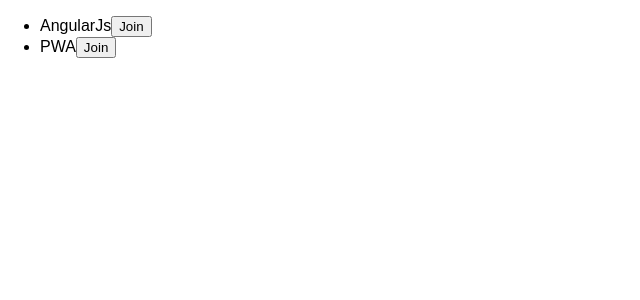
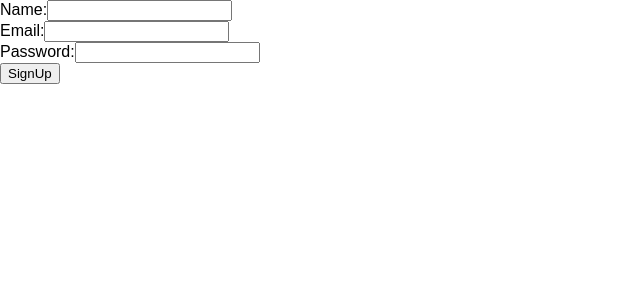
Before and after one commit to MAfzalKhan1997/React_Quiz_app, a React (Create React App) app: page / in a window 1280 px wide. Shown: the top 300 px of the page, without its empty margins (0-640 px from the left). Built offline with nearby package versions, Linux system fonts and the light colour scheme.

Commit message:
Basic pharoo Quiz App

```diff
--- a/src/App.js
+++ b/src/App.js
@@ -1,4 +1,6 @@
 import React, { Component } from 'react';
+import Login from './screens/Login/Login'
+import Signup from './screens/Signup/Signup'
 import QuizList from './screens/QuizList/QuizList'
 import QuizInfo from './screens/QuizInfo/QuizInfo'
 import StartQuiz from './screens/StartQuiz/StartQuiz'
@@ -10,11 +12,137 @@ class App extends Component {
 
     this.state = {
       quizzes: [
+
         {
-          name: 'AngularJs',
+          name: 'HTML',
           subQuiz: [
             {
-              name: 'Quiz 1', questions: '50', time: '60',
+              name: 'Quiz 1', questions: '3', time: '60',
+              qArr: [
+                {
+                  question: "what is use for image insertion",
+                  option1: "img",
+                  option2: "h1",
+                  option3: "none",
+                  option4: "body",
+                  answer: "1"
+                },
+                {
+                  question: "to underline the text",
+                  option1: "u",
+                  option2: "underline",
+                  option3: "style",
+                  option4: "none",
+                  answer: "1"
+                },
+                {
+
+                  question: "HTML stands for?",
+                  option1: "HYPER TEXT MARKUP LANGUAGE'",
+                  option2: "HTPER TEXT TELESCOPR",
+                  option3: "HELP TEXT TERMINAL LANGUAGE",
+                  option4: "NONE",
+                  answer: "1"
+                },
+
+              ]
+            },
+            {
+              name: 'Quiz 2', questions: '3', time: '40',
+              qArr: [
+                {
+                  question: "html use for",
+                  option1: "structure",
+                  option2: "styling",
+                  option3: "scripting",
+                  option4: "none",
+                  answer: "1"
+                },
+                {
+                  question: "to underline the text",
+                  option1: "u",
+                  option2: "underline",
+                  option3: "style",
+                  option4: "none",
+                  answer: "1"
+                },
+                {
+
+                  question: "HTML stands for?",
+                  option1: "HYPER TEXT MARKUP LANGUAGE'",
+                  option2: "HTPER TEXT TELESCOPR",
+                  option3: "HELP TEXT TERMINAL LANGUAGE",
+                  option4: "NONE",
+                  answer: "1"
+                }
+              ]
+            },
+          ]
+        },
+        {
+          name: 'CSS',
+          subQuiz: [
+            {
+              name: 'Quiz 1', questions: '6', time: '60',
+              qArr: [
+                {
+                  question: "Css stands for?",
+                  option1: "cascading style sheet'",
+                  option2: "cascade sheet style",
+                  option3: "color style sheet",
+                  option4: "contrast style sheet",
+                  answer: "1"
+                },
+                {
+                  question: "to change the color we use",
+                  option1: "color:",
+                  option2: "setColor:",
+                  option3: "color-style",
+                  option4: "change-color",
+                  answer: "1"
+                },
+                {
+                  question: "how to link css",
+                  option1: "using link",
+                  option2: "using button",
+                  option3: "using javascript",
+                  option4: "using img",
+                  answer: "1"
+                },
+                {
+                  question: "to change the color we use",
+                  option1: "color:",
+                  option2: "setColor:",
+                  option3: "color-style",
+                  option4: "change-color",
+                  answer: "1"
+                },
+                {
+                  question: "how to link css",
+                  option1: "using link",
+                  option2: "using button",
+                  option3: "using javascript",
+                  option4: "using img",
+                  answer: "1"
+                },
+                {
+                  question: "how to link css",
+                  option1: "using link",
+                  option2: "using button",
+                  option3: "using javascript",
+                  option4: "using img",
+                  answer: "1"
+                },
+
+              ]
+            },
+          ]
+        },
+        {
+          name: 'JavaScript',
+          subQuiz: [
+            {
+              name: 'Quiz 1', questions: '4', time: '60',
               qArr: [
                 {
                   question: "How to create alert box?",
@@ -54,8 +182,9 @@ class App extends Component {
               ]
             },
             {
-              name: 'Quiz 2', questions: '40', time: '40',
-              qArr: [{
+              name: 'Quiz 2', questions: '6', time: '40',
+              qArr: [
+                {
 
                   question: "Which creates random number?",
                   option1: "Math.floor()",
@@ -91,17 +220,6 @@ class App extends Component {
                   option4: "semicolon ;",
                   answer: "1"
                 },
-              ]
-            },
-          ]
-        },
-
-        {
-          name: 'PWA',
-          subQuiz: [
-            {
-              name: 'Quiz 1', questions: '100', time: '120',
-              qArr: [
                 {
 
                   question: "What is the correct syntax for object initialization?",
@@ -121,9 +239,10 @@ class App extends Component {
                   answer: "3"
                 },
               ]
-            }
+            },
           ]
         },
+
         // {
         //   name: 'React',
         //   subQuiz: [{ name: 'Quiz 1', questions: '30', time: '60' }, { name: 'Quiz 2', questions: '25', time: '50' }]
@@ -140,7 +259,19 @@ class App extends Component {
 
       qstnNo: 0,
 
+      validFlag: false,
+      userFlag: false,
+
+      userName: '',
+      userEmail: '',
+      userPass: '',
+      loginEmail: '',
+      loginPass: '',
     };
+
+    this.updateText = this.updateText.bind(this)
+    this.showLogin = this.showLogin.bind(this)
+    this.checkValidation = this.checkValidation.bind(this)
 
     this.joinQuiz = this.joinQuiz.bind(this);
     this.startQuiz = this.startQuiz.bind(this);
@@ -148,12 +279,75 @@ class App extends Component {
     this.showList = this.showList.bind(this);
   }
 
+  async updateText(e) {
+    console.log(e.target.name)
+    console.log(e.target.value)
+    const name = e.target.name;
+    const value = e.target.value;
+
+    if (name.match('name')) {
+      await this.setState({
+        userName: value
+      })
+      localStorage.setItem('userName', this.state.userName)
+    }
+    else if (name.match('userEmail')) {
+      await this.setState({
+        userEmail: value
+      })
+      localStorage.setItem('userEmail', this.state.userEmail)
+    }
+    else if (name.match('userPassword')) {
+      await this.setState({
+        userPass: value
+      })
+      localStorage.setItem('userPass', this.state.userPass)
+    }
+    else if (name.match('loginEmail')) {
+    await this.setState({
+        loginEmail: value
+      })
+    }
+    else if (name.match('loginPass')) {
+    await this.setState({
+        loginPass: value
+      })
+    }
+  }
+
+  showLogin() {
+    this.setState({
+      userFlag: true
+    })
+  }
+
+  // hideLogin() {
+  //   this.setState({
+  //     userFlag: false
+  //   })
+  // }
+
+  async checkValidation() {
+    const { loginEmail, loginPass } = this.state
+    if ((loginEmail.match(localStorage.getItem('userEmail'))) && (loginPass.match(localStorage.getItem('userPass')))) {
+      await this.setState({
+        validFlag: true
+      })
+    }
+    console.log("Email is Valid :", this.state.validFlag)
+  }
+
+
   joinQuiz(quizIndex) {
     const { quizzes } = this.state;
     this.setState({
       quiz: quizzes[quizIndex],
       quizIndex: quizIndex,
     });
+  }
+
+  showList() {
+    this.setState({ quiz: null });
   }
 
   startQuiz(subQuizIndex) {
@@ -172,18 +366,17 @@ class App extends Component {
     });
   }
 
-  showList() {
-    this.setState({ quiz: null });
-  }
 
   render() {
-    const { quizzes, quiz, started, qstnNo } = this.state;
+    const { name, userFlag, userEmail, userPass, loginEmail, loginPass, validFlag, quizzes, quiz, started, qstnNo } = this.state;
 
     return (
       <div>
-        {!quiz && !started && <QuizList list={quizzes} onPress={this.joinQuiz} />}
-        {quiz && !started && <QuizInfo quiz={quiz} onPress={this.startQuiz} onBack={this.showList} />}
-        {started && <StartQuiz qArr={started} qstnNo={qstnNo} onPress={this.nextQstn} />}
+        {!userFlag && <Signup updateText={this.updateText} showLogin={this.showLogin} />}
+        {userFlag && !validFlag && <Login validation={this.checkValidation} updateText={this.updateText} />}
+        {userFlag && validFlag && !quiz && !started && <QuizList list={quizzes} onPress={this.joinQuiz} />}
+        {userFlag && validFlag && quiz && !started && <QuizInfo quiz={quiz} onPress={this.startQuiz} onBack={this.showList} />}
+        {userFlag && validFlag && started && <StartQuiz qArr={started} qstnNo={qstnNo} onPress={this.nextQstn} />}
       </div>
     )
   }
--- a/src/index.js
+++ b/src/index.js
@@ -6,3 +6,7 @@ import registerServiceWorker from './registerServiceWorker';
 
 ReactDOM.render(<App />, document.getElementById('root'));
 registerServiceWorker();
+
+if (module.hot) {
+    module.hot.accept();
+    }
--- /dev/null
+++ b/src/screens/Login/Login.js
@@ -0,0 +1,21 @@
+import React, { Component } from 'react';
+
+class Login extends Component {
+    constructor(props) {
+        super(props);
+    }
+
+    render() {
+        console.log(this.props)
+        const { updateText, validation} = this.props;
+        return (
+            <div>
+                <input type="email" onChange={updateText} name="loginEmail" />
+                <input type="password" onChange={updateText} name="loginPass" />
+                <button onClick={validation}>Login</button>
+            </div>
+        );
+    }
+}
+
+export default Login;
--- /dev/null
+++ b/src/screens/Signup/Signup.js
@@ -0,0 +1,22 @@
+import React, { Component } from 'react';
+
+class Signup extends Component {
+    constructor(props) {
+        super(props);
+    }
+
+    render() {
+        console.log(this.props)
+        const { updateText, showLogin } = this.props;
+        return (
+            <div>
+                Name:<input type="name" onChange={updateText} name="name" /><br />
+                Email:<input type="email" onChange={updateText} name="userEmail" /><br />
+                Password:<input type="password" onChange={updateText} name="userPassword" /><br />
+                <button onClick={showLogin}>SignUp</button>
+            </div>
+        );
+    }
+}
+
+export default Signup;
```
Lines whose indentation alone changed are shown as unchanged.
